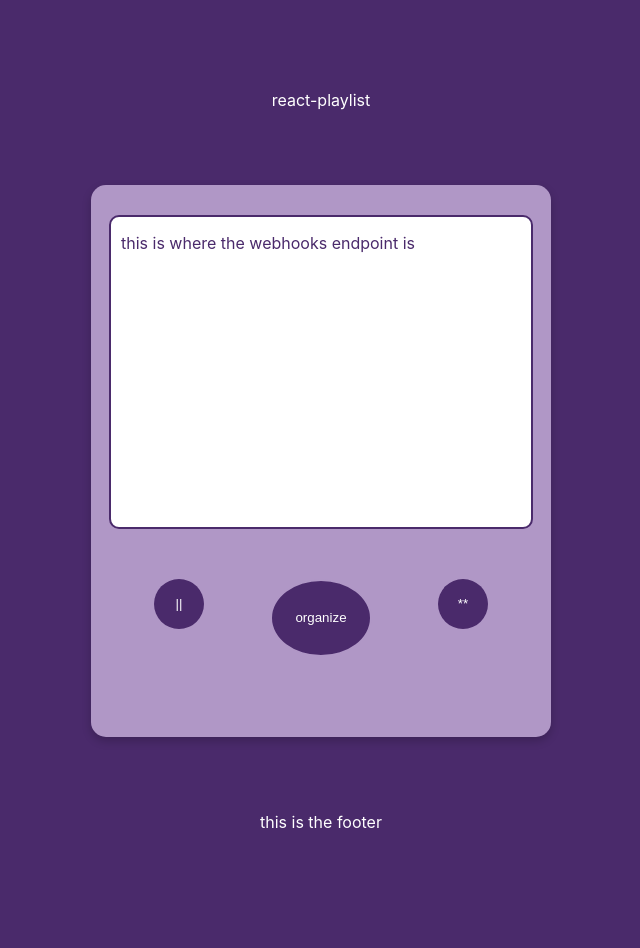
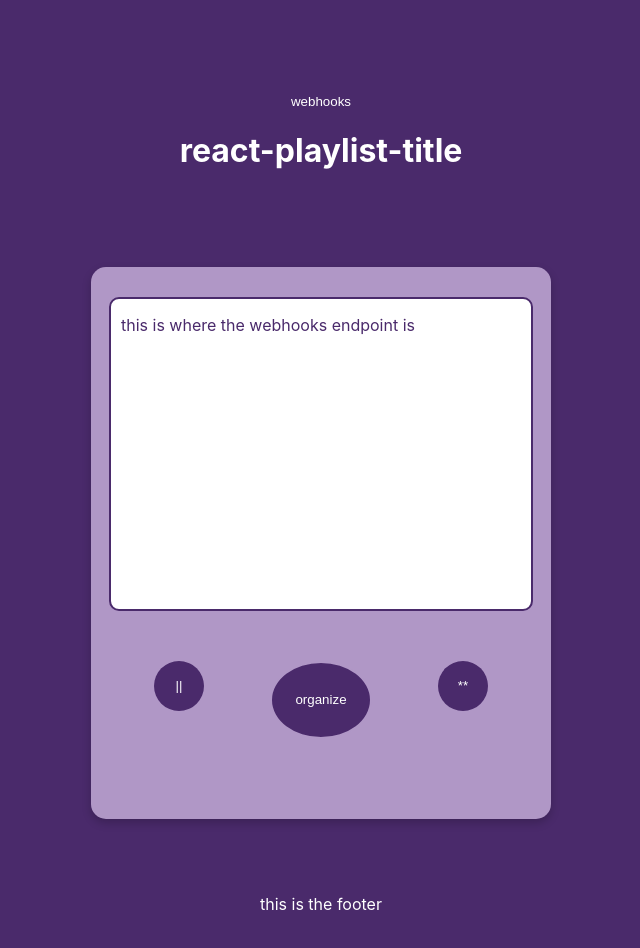
Before and after one commit to zen-rc/react-spotify-app, a React (Create React App) app: page /webhooks in a window 1280 px wide. Shown: the top 948 px of the page, without its empty margins (319-959 px from the left). Before the commit the page ends 921 px from the top, so only its background shows below. Built offline with nearby package versions, Linux system fonts and the light colour scheme; no server answers.

Commit message:
successfully created webhooks endpoint

```diff
--- a/src/Header.js
+++ b/src/Header.js
@@ -1,8 +1,12 @@
+import { useNavigate } from 'react-router-dom'
+import React from 'react'
+
 function Header() {
-
+const navigate = useNavigate()
   return (
     <header>
-        react-playlist
+      <button onClick={() => navigate('/webhooks')}>webhooks</button>
+      <h1>react-playlist-title</h1>
     </header>
   );
 }
--- a/src/Webhooks.js
+++ b/src/Webhooks.js
@@ -1,3 +1,6 @@
+import React from 'react'
+import { useNavigate } from 'react-router-dom'
+
 function Webhooks() {
     return(
         <div>
```
